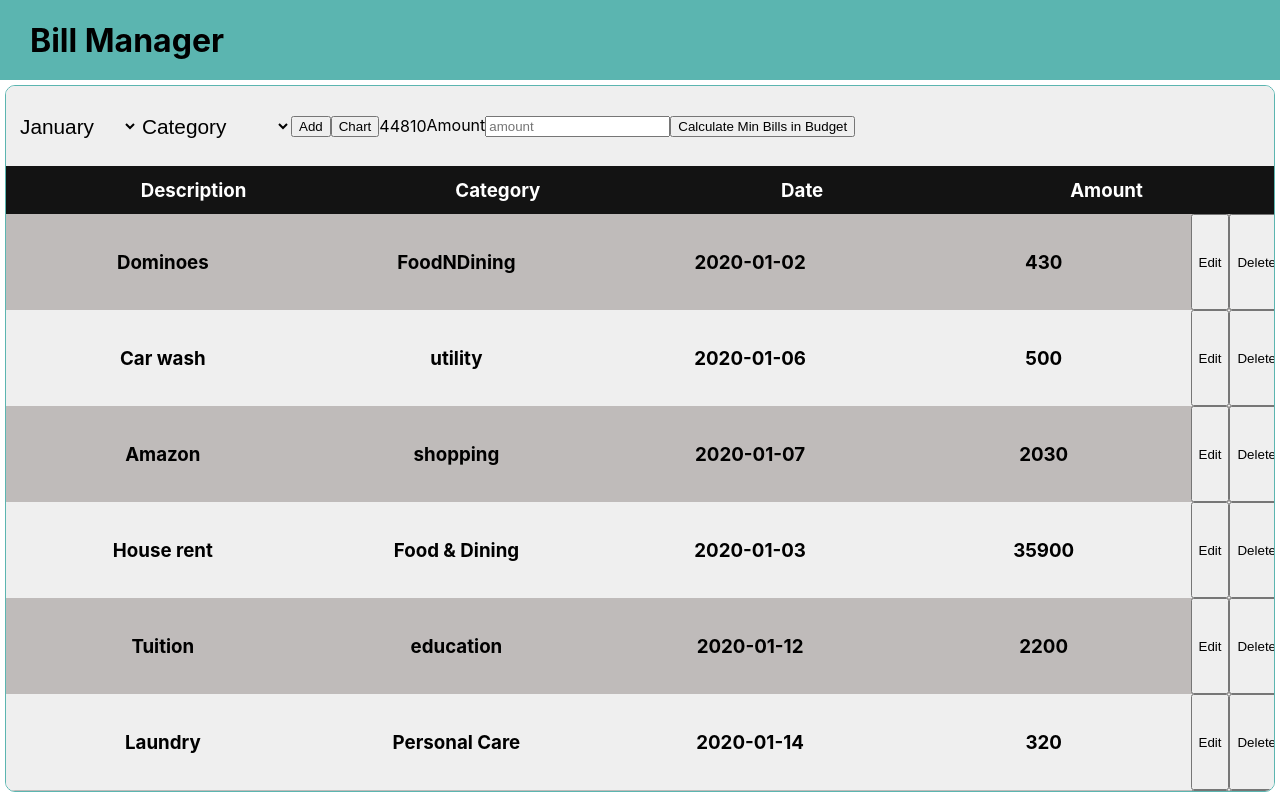
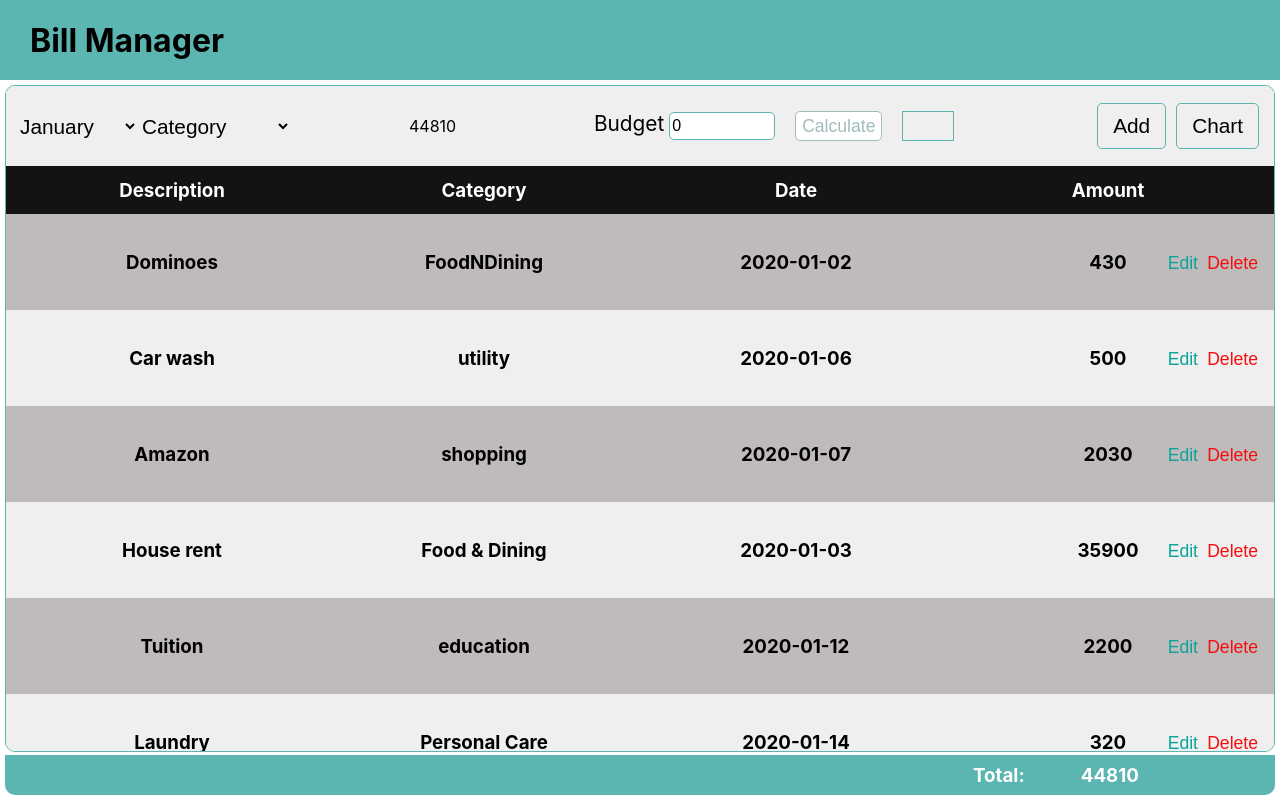
Before and after one commit to KishkindGhildial/bill-manager-app, a React (Create React App) app: page / in a window 1280 px wide. Built offline with nearby package versions, Linux system fonts and the light colour scheme.

Commit message:
add styling changes and min budget functionality

```diff
--- a/src/components/BillFilter/BillFilter.css
+++ b/src/components/BillFilter/BillFilter.css
@@ -1,9 +1,10 @@
 .option {
     display: flex;
-    width: 100%;
+    width: calc(100% - 20px);
     height: 5em;
     padding: 0 10px;
     align-items: center;
+    justify-content: space-between;
 }
 
 #monthFilter{
@@ -21,9 +22,50 @@
 }
 
 .calcBudget{
-
+    font-size: 1.1em;
+    height: 30px;
+    background-color: white;
+    border: 1.5px solid #5BB5B0;
+    border-radius: 5px;
 }
 
 .calcBudgetDisabled{
     pointer-events: none;
+    height: 30px;
+    font-size: 1.1em;
+    background-color: white;
+    border: 1.5px solid #a1bcbc;
+    border-radius: 5px;
+    color: #a1bcbc;
 }
+
+.addBill{
+    border: 1.5px solid #5BB5B0;
+    font-size: 1.3em;
+    padding: 10px 15px;
+    padding-left: 10;
+    background-color: #EFEFEF;
+    border-radius: 5px;
+    margin: 0 5px;
+}
+
+#Budget{
+    font-size: 1.0em;
+    height: 80%;
+    padding-left: 10;
+    width: 100px;
+    border: 1.5px solid #5BB5B0;
+    border-radius: 5px;
+}
+
+.minBills{
+    display: flex;
+    width: 400px;
+    justify-content: space-evenly;
+    /* background-color: #5BB5B0; */
+}
+
+.noOfBills{
+    width: 50px;
+    border: 1.5px solid #5BB5B0;
+}
--- a/src/components/BillFilter/index.js
+++ b/src/components/BillFilter/index.js
@@ -16,7 +16,7 @@ const BillFilter = ({
   handleShowModal,
   billsList,
 }) => {
-  const [budget, setBudget] = useState(null);
+  const [budget, setBudget] = useState(0);
   const [showMinMonthBills, setShowMinMonthBills] = useState(false);
 
   const handleBudgetChange = e => {
@@ -25,6 +25,7 @@ const BillFilter = ({
 
   return (
     <Container className="option">
+      <Container className="dropdown">
         <select
           id="monthFilter"
           name="monthFilter"
@@ -63,32 +64,46 @@ const BillFilter = ({
           <option value="Personal Care">Personal Care</option>
           <option value="Travel">Travel</option>
         </select>
-      <Button className="addBill" handleClick={() => handleShowModal('add')}>
-        Add
-      </Button>
-      <Button className="addBill" handleClick={() => handleShowModal('chart')}>
-        Chart
-      </Button>
+      </Container>
+
       <Text className="total">{getMonthlyTotal(billsList)}</Text>
+      <Container className="minBills">
         <Input
-        name="amount"
+          name="Budget"
           type="number"
           value={budget}
           onChange={handleBudgetChange}
-        label="Amount"
+          label="Budget"
           errorMsg={''}
         />
         <Button
           className={!budget ? 'calcBudgetDisabled' : 'calcBudget'}
           handleClick={() => setShowMinMonthBills(prevState => !prevState)}
         >
-        Calculate Min Bills in Budget
+          Calculate
         </Button>
-      {showMinMonthBills
-        ? getMinMonthBills(billsList, budget).map(entry => (
-            <Text className="total">,{entry.amount}</Text>
-          ))
-        : null}
+        <Container className="noOfBills">
+          {showMinMonthBills ? (
+            // getMinMonthBills(billsList, budget).map(entry => (
+            //     <Text className="total" key={entry.id}>
+            //       ,{entry.amount}
+            //     </Text>
+            //   ))
+            <Text>{getMinMonthBills(billsList, budget)}</Text>
+          ) : null}
+        </Container>
+      </Container>
+      <Container className="addNChart">
+        <Button className="addBill" handleClick={() => handleShowModal('add')}>
+          Add
+        </Button>
+        <Button
+          className="addBill"
+          handleClick={() => handleShowModal('chart')}
+        >
+          Chart
+        </Button>
+      </Container>
     </Container>
   );
 };
--- a/src/components/BillTable/index.js
+++ b/src/components/BillTable/index.js
@@ -10,6 +10,7 @@ const BillTable = ({ billList, handleEditClick, handleDeleteClick }) => {
           keyID={billData.id}
           handleEditClick={handleEditClick}
           handleDeleteClick={handleDeleteClick}
+          key={billData.id}
         />
       ))}
     </>
--- a/src/components/Container/Container.css
+++ b/src/components/Container/Container.css
@@ -20,7 +20,7 @@
 
 .dataCenter{
     width: 100%;
-    height: calc(100vh - 5em - 15px);
+    height: calc(100vh - 5em - 15px - 40px);
     background-color: #EFEFEF;
     border-radius: 10px;
     border: 1px solid #5BB5B0;
@@ -28,17 +28,23 @@
     margin: 5px;
 }
 
+.billTable{
+    width: 80%;
+}
+
+
 .modal{
     height: 100%;
     width: 100%;
     position: absolute;
     top: 0;
-    left:0;
+    left: 0;
     background-color: #ffffff7b;
     display: flex;
     justify-content: center;
     align-items: center;
     backdrop-filter: blur(2px);
+    z-index: 2;
 }
 
 .modalContent{
@@ -46,6 +52,9 @@
     width: 40%;
     background-color: white;
     border-radius: 10px;
+    display: flex;
+    justify-content: center;
+    align-items: center;
 }
 
 .crossButton {
@@ -58,3 +67,44 @@
     width: 20px;
     height: 20px;
 }
+
+.lable {
+    margin-right: 5px;
+    font-size: 1.3em;
+}
+
+.totalContainer {
+    position: absolute;
+    bottom: 0;
+    left: 5px;
+    width: calc(100% - 10px);
+    height: 40px;
+    background-color: #5BB5B0 ;
+    border-radius: 0 0 10px 10px;
+    display: flex;
+    justify-content: flex-end;
+    align-items: center;
+    margin-bottom: 5px;
+}
+
+.totalAmount {
+    color: white;
+    margin-right: -70px;
+
+}
+
+.totalAmountText {
+    color: white;
+    margin-right: -150px;
+}
+
+.totalAmountContainer{
+    display: flex;
+    width: 40%;
+    justify-content: space-evenly;
+    align-items: center;
+}
+
+
+
+/* min number of bills to be paid */
--- a/src/components/Input/index.js
+++ b/src/components/Input/index.js
@@ -18,7 +18,9 @@ const Input = ({
 
   return (
     <Container className="inputContainer">
-      <label htmlFor={name}>{label}</label>
+      <label className="lable" htmlFor={name}>
+        {label}
+      </label>
 
       {type === 'date' && modalType === 'edit' ? (
         <input
--- a/src/components/Main/index.js
+++ b/src/components/Main/index.js
@@ -8,6 +8,7 @@ import TableHeading from '../TableHeading';
 import BillFilter from '../BillFilter';
 import Modal from '../Modal';
 import BillTable from '../BillTable';
+import Total from '../Total';
 
 import { deleteBill } from '../../actions/billDataActions';
 
@@ -119,14 +120,16 @@ const Main = () => {
             handleShowModal={handleShowModal}
             billsList={billTableData}
           />
-          <TableHeading class="heading" />
+          <TableHeading className="heading" />
           <BillTable
+            class="billTable"
             billList={billTableData}
             handleEditClick={handleEditClick}
             handleDeleteClick={handleDeleteClick}
           />
         </Container>
       </Container>
+      <Total billList={billTableData} />
     </>
   );
 };
--- a/src/components/TableData/TableData.css
+++ b/src/components/TableData/TableData.css
@@ -1,6 +1,6 @@
 .card{
     height: 6em;
-    width: 100%;
+    width: calc(100% - 20px);
     background-color: #BFBBBA;
     /* border-radius: 20px; */
     display: flex;
@@ -8,20 +8,37 @@
     padding: 0 10px;
     display: flex;
     justify-content: space-evenly;
+    position: relative;
 }
 
 .card:nth-child(2n){
     background-color: #efefef;
 }
 
-.card div {
+.cardDiv {
     width: 25%;
     display: flex;
     justify-content: center;
     align-items: center;
 }
 
-/* .card p {
-    margin: 0;
-    margin-bottom: 10px;
-} */
+.editButton{
+    background-color: transparent;
+    border: none;
+    color: #09a49c;
+    font-size: 1.1em;
+    position: absolute;
+    top: 38px;
+    right: 70px;
+
+}
+
+.deleteButton{
+    background-color: transparent;
+    border: none;
+    color: #F21010;
+    font-size: 1.1em;
+    position: absolute;
+    top: 38px;
+    right: 10px;
+}
--- a/src/components/TableData/index.js
+++ b/src/components/TableData/index.js
@@ -10,7 +10,7 @@ const TableData = ({ billData, keyID, handleEditClick, handleDeleteClick }) => {
       {Object.keys(billData).map((billKey, index) =>
         billKey !== 'id' ? (
           <Container
-            className={billKey}
+            className="cardDiv"
             key={`id_${index}&billKey_${billData['id']}`}
           >
             <Heading type={'h3'} className={billData[billKey]}>
--- a/src/components/TableHeading/TableHeading.css
+++ b/src/components/TableHeading/TableHeading.css
@@ -1,6 +1,6 @@
 .heading{
     height: 3em;
-    width: 100%;
+    width: calc(100% - 20px);
     background-color: #131313;
     color: white;
     /* border-radius: 20px; */
@@ -12,7 +12,7 @@
 }
 
 .billHeading{
-    width: 20%;
+    width: 25%;
     display: flex;
     justify-content: center;
     align-items: center;
--- a/src/components/TableHeading/index.js
+++ b/src/components/TableHeading/index.js
@@ -3,12 +3,12 @@ import './TableHeading.css';
 import Container from '../Container';
 import Heading from '../Heading';
 
-const TableHeading = () => {
+const TableHeading = ({ className }) => {
   const title = ['Description', 'Category', 'Date', 'Amount'];
   return (
-    <Container className="heading">
-      {title.map(title => (
-        <Container className="billHeading">
+    <Container className={className}>
+      {title.map((title, index) => (
+        <Container className="billHeading" key={`${title}_${index}`}>
           <Heading type={'h3'} className={title}>
             {title}
           </Heading>
--- /dev/null
+++ b/src/components/Total/index.js
@@ -0,0 +1,21 @@
+import React from 'react';
+import Container from '../Container';
+import Heading from '../Heading';
+import { getMonthlyTotal } from '../../utils';
+
+const Total = ({ billList }) => {
+  return (
+    <Container className="totalContainer">
+      <Container className="totalAmountContainer">
+        <Heading type={'h3'} className="totalAmountText">
+          Total:
+        </Heading>
+        <Heading type={'h3'} className="totalAmount">
+          {getMonthlyTotal(billList)}
+        </Heading>
+      </Container>
+    </Container>
+  );
+};
+
+export default Total;
--- a/src/utils.js
+++ b/src/utils.js
@@ -8,32 +8,69 @@ export const getMonthlyTotal = billsList => {
   return total;
 };
 
+// export const getMinMonthBills = (billsList, budget) => {
+//   const result = [];
+//   const cloneBillsList = [...billsList];
+//   const descBillsList = cloneBillsList.sort((a, b) => {
+//     return b.amount - a.amount;
+//   });
+//   let difference = 1;
+//   while (difference > 0) {
+//     debugger;
+//     if (difference === 1) {
+//       difference = budget - Number(descBillsList[0].amount);
+//     } else {
+//       difference -= Number(descBillsList[0].amount);
+//     }
+
+//     if (difference > 0) {
+//       result.push(descBillsList[0]);
+//     } else {
+//       if (result.length === 0) {
+//         difference = 1;
+//       }
+//     }
+//     descBillsList.shift();
+//     if (descBillsList.length === 0) {
+//       break;
+//     }
+//   }
+//   return result;
+// };
+
 export const getMinMonthBills = (billsList, budget) => {
-  const result = [];
+  let result = 0;
+  const resultBills = [];
   const cloneBillsList = [...billsList];
+  let cloneBudget = budget;
   const descBillsList = cloneBillsList.sort((a, b) => {
     return b.amount - a.amount;
   });
+
+  while (
+    descBillsList.length > 0 &&
+    cloneBudget - Number(descBillsList[0].amount) < 0
+  ) {
+    descBillsList.shift();
+  }
+
   let difference = 1;
-  while (difference > 0) {
-    debugger;
+
+  while (difference > 0 && descBillsList.length > 0) {
     if (difference === 1) {
-      difference = budget - Number(descBillsList[0].amount);
+      difference = cloneBudget - Number(descBillsList[0].amount);
     } else {
       difference -= Number(descBillsList[0].amount);
     }
 
     if (difference > 0) {
-      result.push(descBillsList[0]);
+      result += 1;
+      resultBills.push(Number(descBillsList[0].amount));
     } else {
-      if (result.length === 0) {
-        difference = 1;
-      }
+      difference = difference + Number(descBillsList[0].amount);
     }
     descBillsList.shift();
-    if (descBillsList.length === 0) {
-      break;
-    }
   }
+  console.log(resultBills);
   return result;
 };
```
Also changed, not shown: src/assets/crossButton.png. Lines whose indentation alone changed are shown as unchanged.
